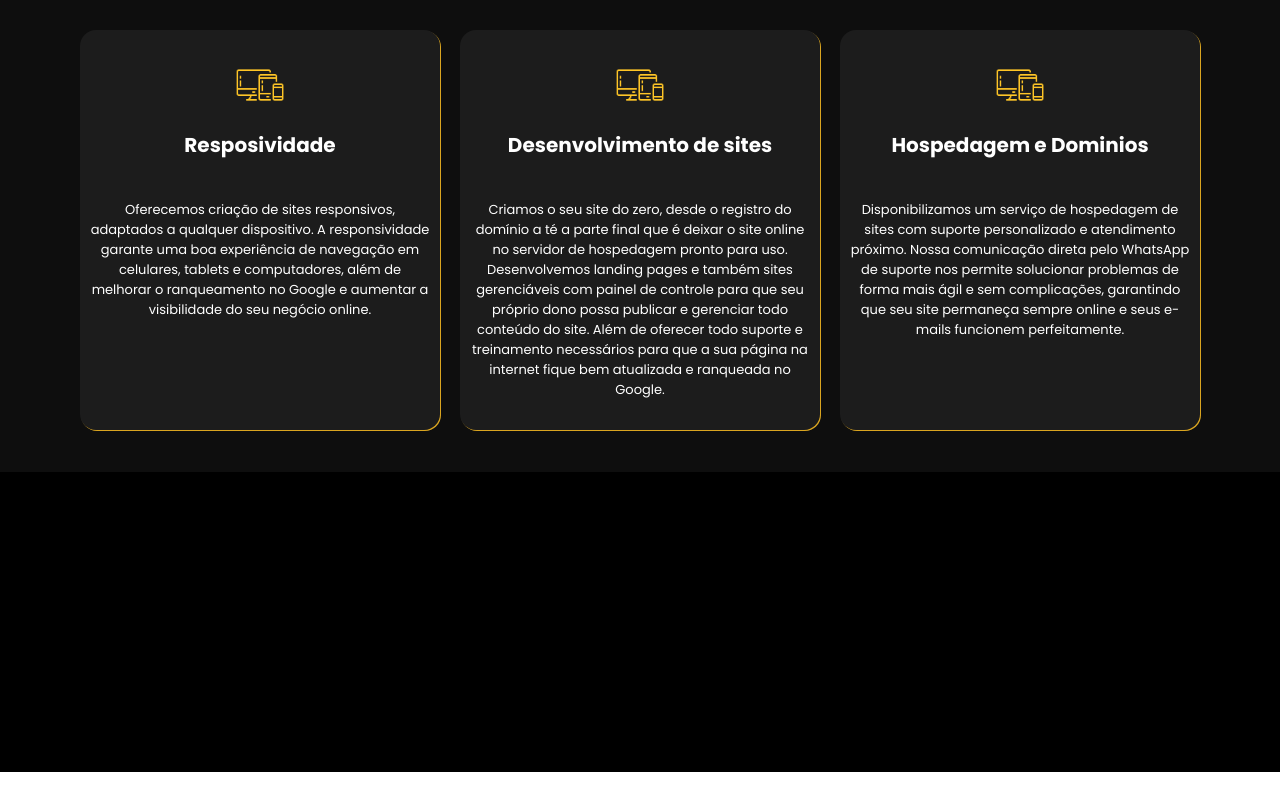
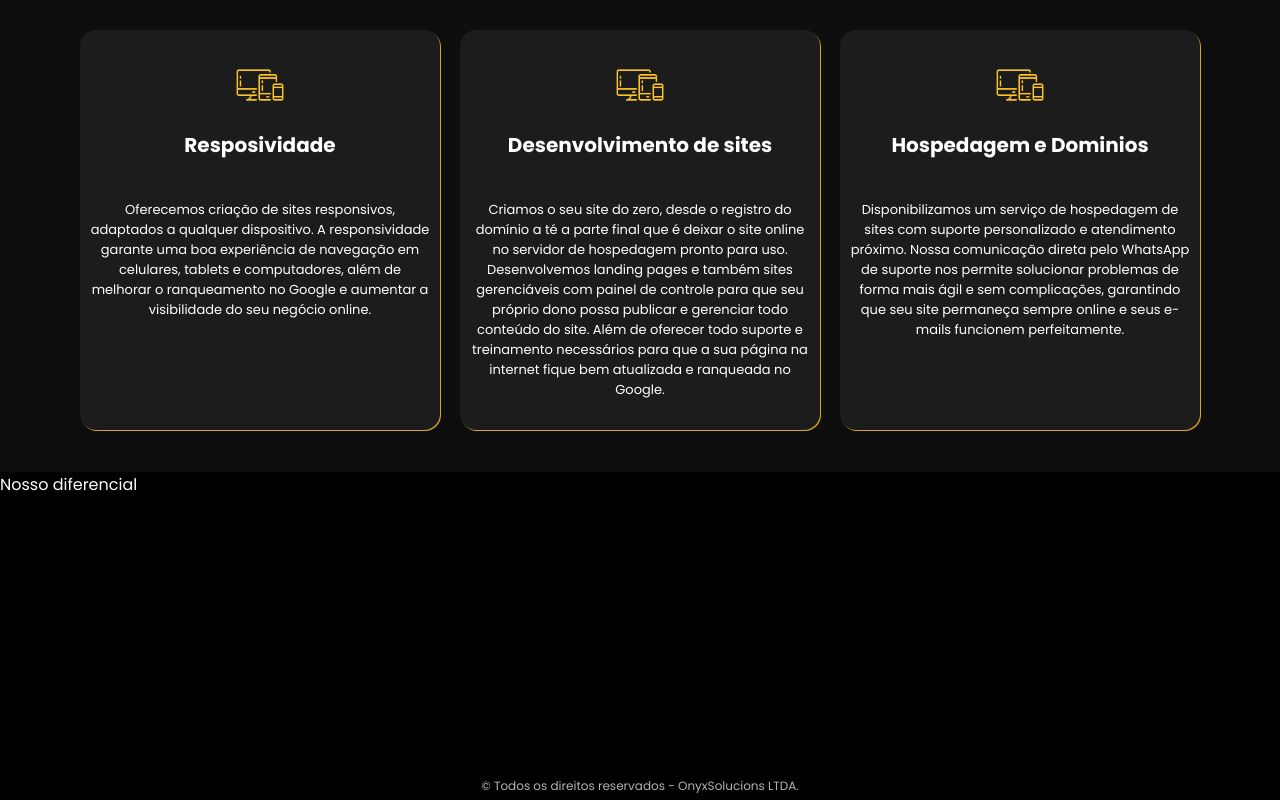
Before and after one commit to MaceloMm/site_empresa_teste, a plain HTML site: page index.html in a window 1280 px wide. Shown: the part 778-1578 px from the top of the page. Before the commit the page ends 1550 px from the top, so only its background shows below. Drawn offline with Linux system fonts and the light colour scheme; a web font is replaced by a local one.

Commit message:
não mudou muito

```diff
--- a/index.html
+++ b/index.html
@@ -19,7 +19,7 @@
             <div class="flexbox">
                 <p class="header_font">Nosso Difirencial</p>
                 <p class="header_font" style="font-size: 20px;">|</p>
-                <p class="header_font">Produtos</p>
+                <a href="#container2"><p class="header_font">Produtos</p></a>
                 <p class="header_font" style="font-size: 20px;">|</p>
                 <p class="header_font">Contato</p>
             </div>
@@ -88,8 +88,13 @@
         </div>
     </div>
 
+    <div class="flexbox" id="container3">
+        <p>Nosso diferencial</p>
+    </div>
 
+    <div class="flexbox" id="rodape">
+        <p>© Todos os direitos reservados - OnyxSolucions LTDA.</p>
+    </div>
 
-    <div class="flexbox" id="container3"></div>
 </body>
 </html>
--- a/style.css
+++ b/style.css
@@ -1,10 +1,15 @@
 @import url('https://fonts.googleapis.com/css2?family=Poppins:ital,wght@0,100;0,200;0,300;0,400;0,500;0,600;0,700;0,800;0,900;1,100;1,200;1,300;1,400;1,500;1,600;1,700;1,800;1,900&family=Sofadi+One&display=swap');
+
+html{
+    scroll-behavior: smooth;
+}
 
 *{
     margin: 0px;
     padding: 0px;
     box-shadow: none;
     box-sizing: border-box;
+    font-family: "Poppins", sans-serif;
 }
 
 ::-webkit-scrollbar{
@@ -85,6 +90,15 @@
     width: auto;
     height: 110px;
     margin-left: 50px;
+}
+#header a{
+    text-decoration: none;
+}
+#header a:visited{
+    color: white;
+}
+#header a:link{
+    color: white;
 }
 
 /* Content-1 */
@@ -219,4 +233,21 @@
     height: 300px;
     width: 100%;
     background-color: black;
+    color: white;
 }
+
+
+/* Rodape */
+
+#rodape{
+    align-items: center;
+    justify-content: center;
+    background-color: black;
+    color: rgb(255, 255, 255, 0.7);
+
+}
+
+#rodape p{
+    padding: 5px;
+    font-size: 12px;
+}
```
